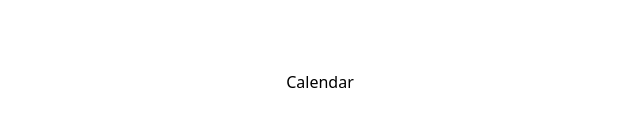
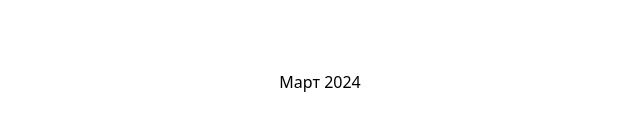
Before and after one commit to Horizonnns/vue-custom-calendar, a Vue app: page / in a window 1280 px wide. Shown: the part 318-448 px from the top of the page, without its empty margins (320-960 px from the left). Built offline with nearby package versions, Linux system fonts and the light colour scheme.

Commit message:
Made a method for the current month and year according to the language

```diff
--- a/src/components/Calendar.vue
+++ b/src/components/Calendar.vue
@@ -1,4 +1,6 @@
 <script setup>
+import { computed, ref } from 'vue';
+
 // monthes
 const MONTHSRU = [
 	'Январь',
@@ -30,8 +32,21 @@ const MONTHSEN = [
 	'December',
 ];
 
+const currLanguage = ref('ru');
+const currYear = ref(new Date().getFullYear()); // current-year
+const currMonthIndex = ref(new Date().getMonth()); // current-month-index
+
+const currMonthAndYear = computed(() => {
+	return `${
+		currLanguage.value === 'ru'
+			? MONTHSRU[currMonthIndex.value]
+			: MONTHSEN[currMonthIndex.value]
+	} ${currYear.value}`;
+});
+
+console.log('currMonthAndYear', currMonthAndYear.value);
 </script>
 
 <template>
-	<p>Calendar</p>
+	<span>{{ currMonthAndYear }}</span>
 </template>
```
